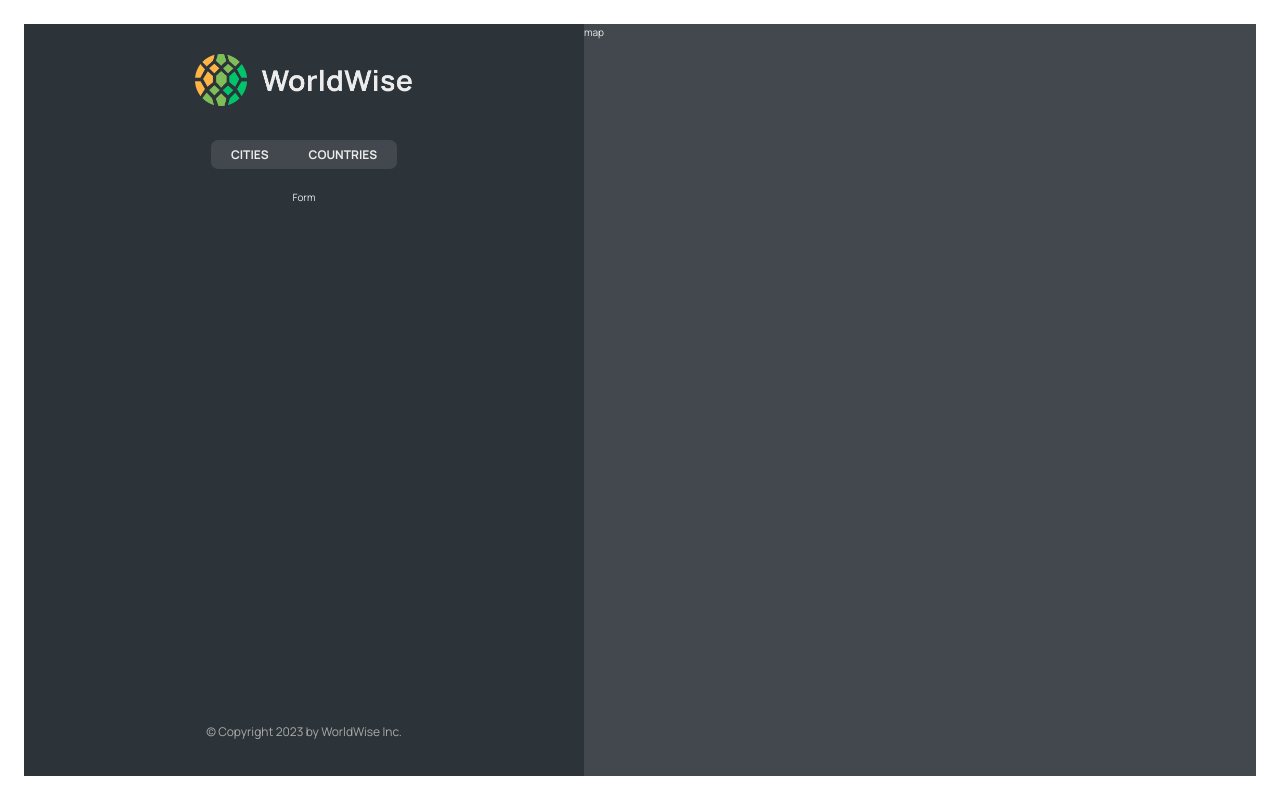
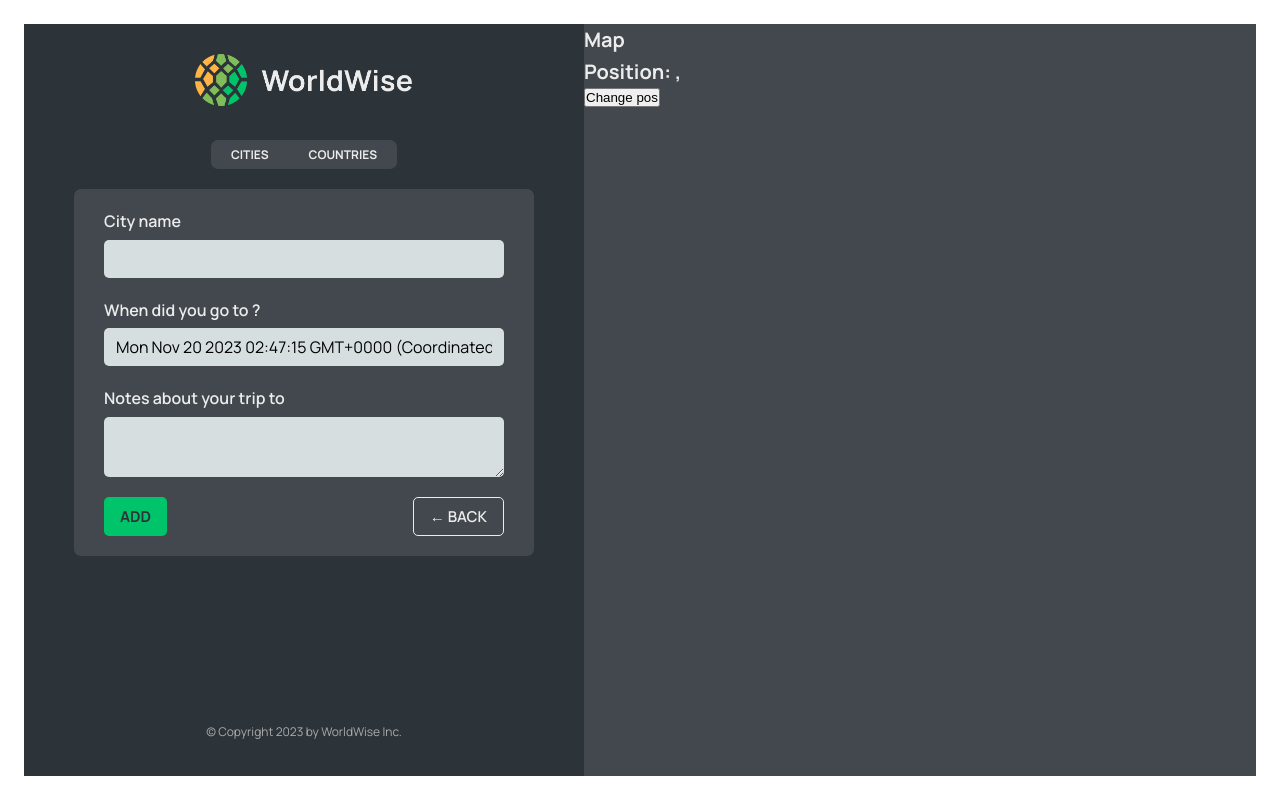
Before and after one commit to kimheang-born/09-react-vite-worldwise, a React (Vite) app: page /app/form in a window 1280 px wide. Built offline with nearby package versions, Linux system fonts and the light colour scheme; data requests are answered from the project's data file.

Commit message:
feat: implementing countries list

```diff
--- a/src/App.jsx
+++ b/src/App.jsx
@@ -9,6 +9,8 @@
 import Login from './pages/Login';
 import CityList from './components/CityList';
 import CountryList from './components/CountryList';
+import City from './components/City';
+import Form from './components/Form';
 
 const BASE_URL = 'http://localhost:4000';
 
@@ -52,11 +54,13 @@
             path="cities"
             element={<CityList cities={cities} isLoading={isLoading} />}
           />
+          <Route path="cities/:id" element={<City />} />
+
           <Route
             path="countries"
             element={<CountryList cities={cities} isLoading={isLoading} />}
           />
-          <Route path="form" element={<p>Form</p>} />
+          <Route path="form" element={<Form />} />
         </Route>
 
         <Route path="*" element={<PageNotFound />} />
--- /dev/null
+++ b/src/components/Button.jsx
@@ -0,0 +1,22 @@
+import styles from './Button.module.css';
+import PropTypes from 'prop-types';
+
+function Button({ children, onClick, type }) {
+  return (
+    <button onClick={onClick} className={`${styles.btn} ${styles[type]}`}>
+      {children}
+    </button>
+  );
+}
+
+Button.propTypes = {
+  children: PropTypes.node.isRequired,
+  onClick: PropTypes.func,
+  type: PropTypes.string.isRequired,
+};
+
+Button.defaultProps = {
+  onClick: () => {},
+};
+
+export default Button;
--- a/src/components/City.jsx
+++ b/src/components/City.jsx
@@ -1,20 +1,27 @@
-import styles from "./City.module.css";
+import { useParams, useSearchParams } from 'react-router-dom';
+import styles from './City.module.css';
 
 const formatDate = (date) =>
-  new Intl.DateTimeFormat("en", {
-    day: "numeric",
-    month: "long",
-    year: "numeric",
-    weekday: "long",
+  new Intl.DateTimeFormat('en', {
+    day: 'numeric',
+    month: 'long',
+    year: 'numeric',
+    weekday: 'long',
   }).format(new Date(date));
 
 function City() {
+  const { id } = useParams();
+  const [searchParams, setSearchParams] = useSearchParams();
+  const lat = searchParams.get('lat');
+  const lng = searchParams.get('lng');
+  console.log(setSearchParams);
+
   // TEMP DATA
   const currentCity = {
-    cityName: "Lisbon",
-    emoji: "🇵🇹",
-    date: "2027-10-31T15:59:59.138Z",
-    notes: "My favorite city so far!",
+    cityName: 'Lisbon',
+    emoji: '🇵🇹',
+    date: '2027-10-31T15:59:59.138Z',
+    notes: 'My favorite city so far!',
   };
 
   const { cityName, emoji, date, notes } = currentCity;
@@ -22,7 +29,9 @@
   return (
     <div className={styles.city}>
       <div className={styles.row}>
-        <h6>City name</h6>
+        <h6>
+          City name {id}: {lat}, {lng}
+        </h6>
         <h3>
           <span>{emoji}</span> {cityName}
         </h3>
@@ -51,9 +60,7 @@
         </a>
       </div>
 
-      <div>
-        <ButtonBack />
-      </div>
+      <div>{/* <ButtonBack /> */}</div>
     </div>
   );
 }
--- a/src/components/CityItem.jsx
+++ b/src/components/CityItem.jsx
@@ -1,5 +1,6 @@
 import PropTypes from 'prop-types';
 import styles from './CityItem.module.css';
+import { Link } from 'react-router-dom';
 
 const formatDate = (date) =>
   new Intl.DateTimeFormat('en', {
@@ -9,22 +10,30 @@
   }).format(new Date(date));
 
 function CityItem({ city }) {
-  const { cityName, emoji, date } = city;
+  const { cityName, emoji, date, id, position } = city;
+
   return (
-    <li className={styles.cityItem}>
-      <span>{emoji}</span>
-      <h3 className={styles.name}>{cityName}</h3>
-      <time className={styles.date}>({formatDate(date)})</time>
-      <button className={styles.deleteBtn}>&times;</button>
+    <li>
+      <Link
+        className={styles.cityItem}
+        to={`${id}?lat=${position.lat}&lng=${position.lng}`}
+      >
+        <span className={styles.emoji}>{emoji}</span>
+        <h3 className={styles.name}>{cityName}</h3>
+        <time className={styles.date}>({formatDate(date)})</time>
+        <button className={styles.deleteBtn}>&times;</button>
+      </Link>
     </li>
   );
 }
 
 CityItem.propTypes = {
   city: PropTypes.shape({
+    id: PropTypes.number.isRequired,
     cityName: PropTypes.string.isRequired,
     emoji: PropTypes.string.isRequired,
     date: PropTypes.string.isRequired,
+    position: PropTypes.object.isRequired,
   }).isRequired,
 };
 
--- a/src/components/Form.jsx
+++ b/src/components/Form.jsx
@@ -1,22 +1,26 @@
 // "https://api.bigdatacloud.net/data/reverse-geocode-client?latitude=0&longitude=0"
 
-import { useState } from "react";
+import { useState } from 'react';
 
-import styles from "./Form.module.css";
+import styles from './Form.module.css';
+import Button from './Button';
+import { useNavigate } from 'react-router-dom';
 
 export function convertToEmoji(countryCode) {
   const codePoints = countryCode
     .toUpperCase()
-    .split("")
+    .split('')
     .map((char) => 127397 + char.charCodeAt());
   return String.fromCodePoint(...codePoints);
 }
 
 function Form() {
-  const [cityName, setCityName] = useState("");
-  const [country, setCountry] = useState("");
+  const navigate = useNavigate();
+
+  const [cityName, setCityName] = useState('');
+  // const [country, setCountry] = useState('')
   const [date, setDate] = useState(new Date());
-  const [notes, setNotes] = useState("");
+  const [notes, setNotes] = useState('');
 
   return (
     <form className={styles.form}>
@@ -49,8 +53,16 @@
       </div>
 
       <div className={styles.buttons}>
-        <button>Add</button>
-        <button>&larr; Back</button>
+        <Button type="primary">Add</Button>
+        <Button
+          type="back"
+          onClick={(e) => {
+            e.preventDefault();
+            navigate(-1);
+          }}
+        >
+          &larr; Back
+        </Button>
       </div>
     </form>
   );
--- a/src/components/Map.jsx
+++ b/src/components/Map.jsx
@@ -1,7 +1,28 @@
+import { useNavigate, useSearchParams } from 'react-router-dom';
 import styles from './Map.module.css';
 
 function Map() {
-  return <div className={styles.mapContainer}>map</div>;
+  const navigate = useNavigate();
+
+  const [searchParams, setSearchParams] = useSearchParams();
+  const lat = searchParams.get('lat');
+  const lng = searchParams.get('lng');
+
+  return (
+    <div className={styles.mapContainer} onClick={() => navigate('form')}>
+      <h1>Map</h1>
+      <h1>
+        Position: {lat}, {lng}
+      </h1>
+      <button
+        onClick={() => {
+          setSearchParams({ lat: 23, lng: 50 });
+        }}
+      >
+        Change pos
+      </button>
+    </div>
+  );
 }
 
 export default Map;
```
